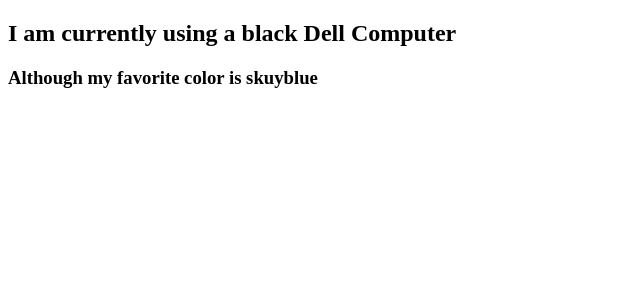
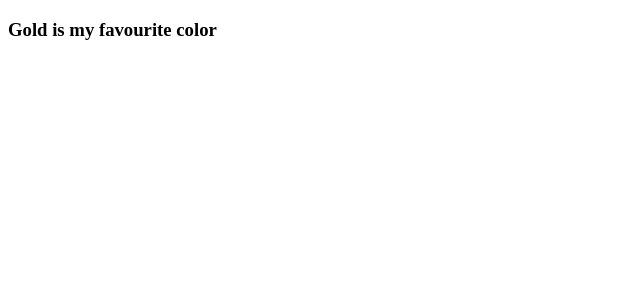
Before and after one commit to Emuohwo/reactw3, a React (Create React App) app: page / in a window 1280 px wide. Shown: the top 300 px of the page, without its empty margins (0-640 px from the left). Built offline with nearby package versions, Linux system fonts and the light colour scheme.

Commit message:
componentDidMount

```diff
--- a/src/index.js
+++ b/src/index.js
@@ -1,33 +1,21 @@
 import React from 'react';
 import ReactDOM from 'react-dom';
 
-class Computer extends React.Component {
-    constructor(props) {
-        super(props);
-        this.state = {
-            favoritecolor: "black"
-        };
-    }
-    static getDerivedStateFromProps(props, state) {
-        return {favoritecolor: props.favcol }
-    }
+class Colors extends React.Component {
+  constructor(props) {
+      super(props);
+      this.state = {favoritecolor: "silver"}
+  }
 
-    render() {
-        return (
-            <div>
-                {/* <h5>Specify all the STATE properties your componenet need in the constructor method</h5> */}
-                <h2>
-                    I am currently using a black Dell Computer
+  componentDidMount() {
+      setTimeout(() => {
+          this.setState({favoritecolor: "Gold"})
+      }, 2000)
+  }
 
-                    </h2>
-                    <h3>Although my favorite color is {this.state.favoritecolor} </h3>
-
-            </div>
-        )
-    }
+  render() {
+      return <h3>{this.state.favoritecolor} is my favourite color</h3>
+  }
 }
 
-ReactDOM.render(
-        <Computer favcol="skuyblue" />,
-        document.getElementById('root')
-    );
+ReactDOM.render(<Colors />, document.getElementById('root'));
```
